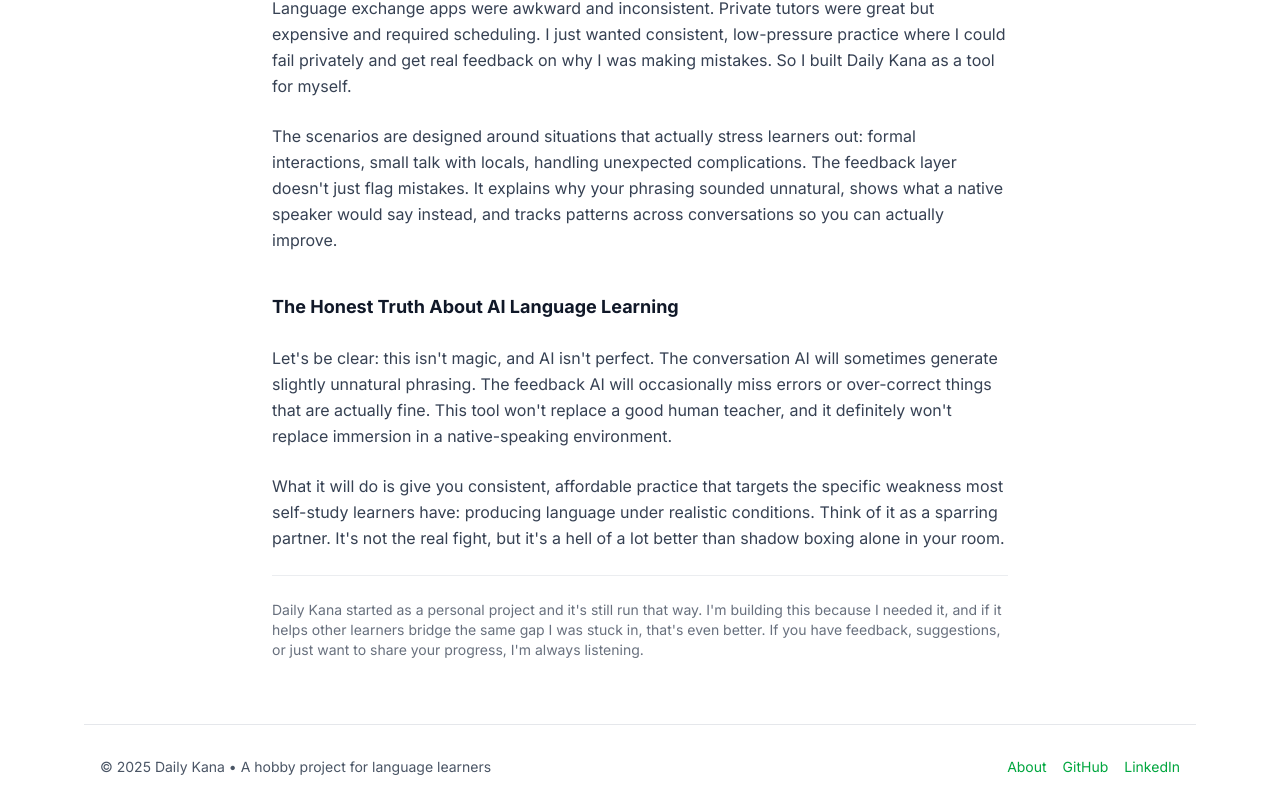
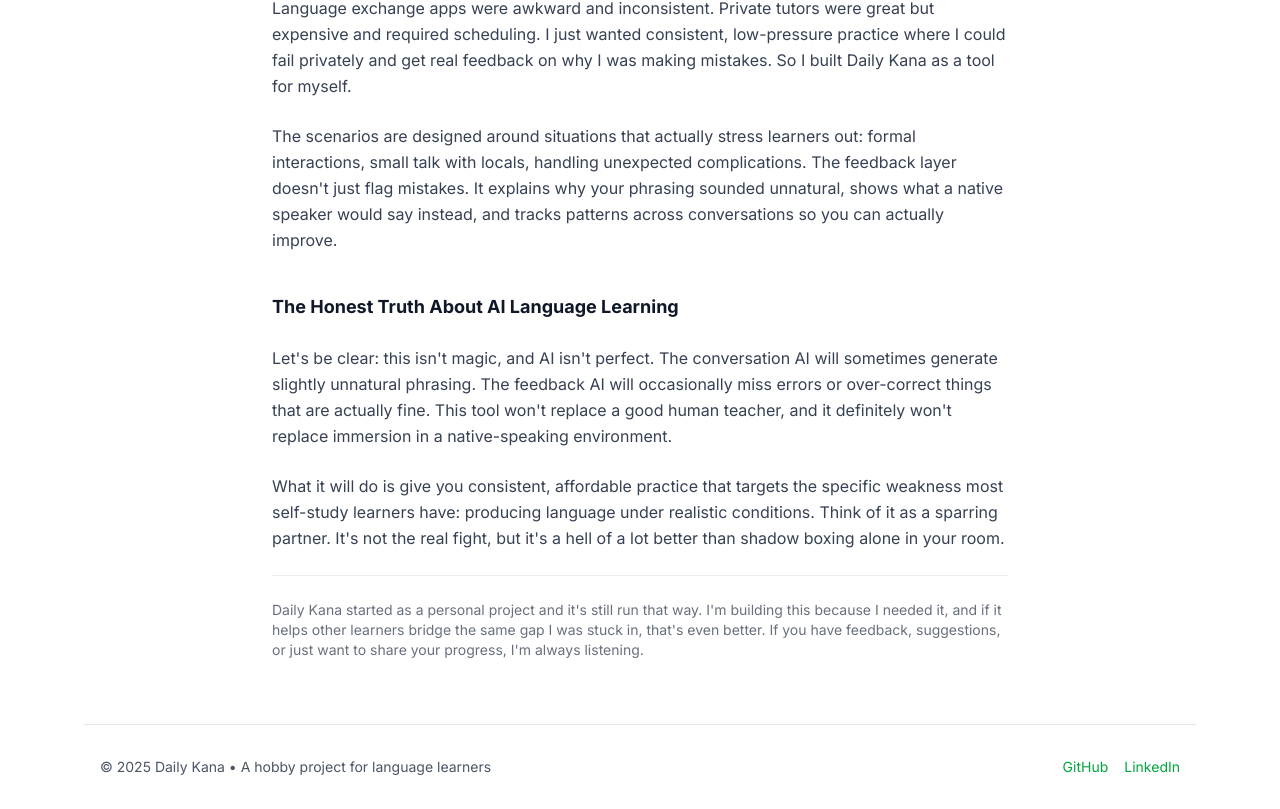
Before and after one commit to eben-vranken/daily-kana, an Angular app: page / in a window 1280 px wide. Shown: the part 2961-3770 px from the top of the page. Built offline with nearby package versions, Linux system fonts and the light colour scheme; no server answers.

Commit message:
removed useless about tag in footer

```diff
--- a/src/app/components/footer/footer.html
+++ b/src/app/components/footer/footer.html
@@ -3,7 +3,6 @@
         <div class="flex flex-col md:flex-row justify-between items-center text-sm text-gray-600">
             <p>© 2025 Daily Kana • A hobby project for language learners</p>
             <div class="flex gap-4 mt-4 md:mt-0">
-                <a href="#about" class="text-green-600 hover:text-green-700 transition-colors">About</a>
                 <a target="_blank" href="https://github.com/eben-vranken" class="text-green-600 hover:text-green-700 transition-colors">GitHub</a>
                 <a target="_blank" href="https://www.linkedin.com/in/eben-vranken-66b053224/" class="text-green-600 hover:text-green-700 transition-colors">LinkedIn</a>
             </div>
```
